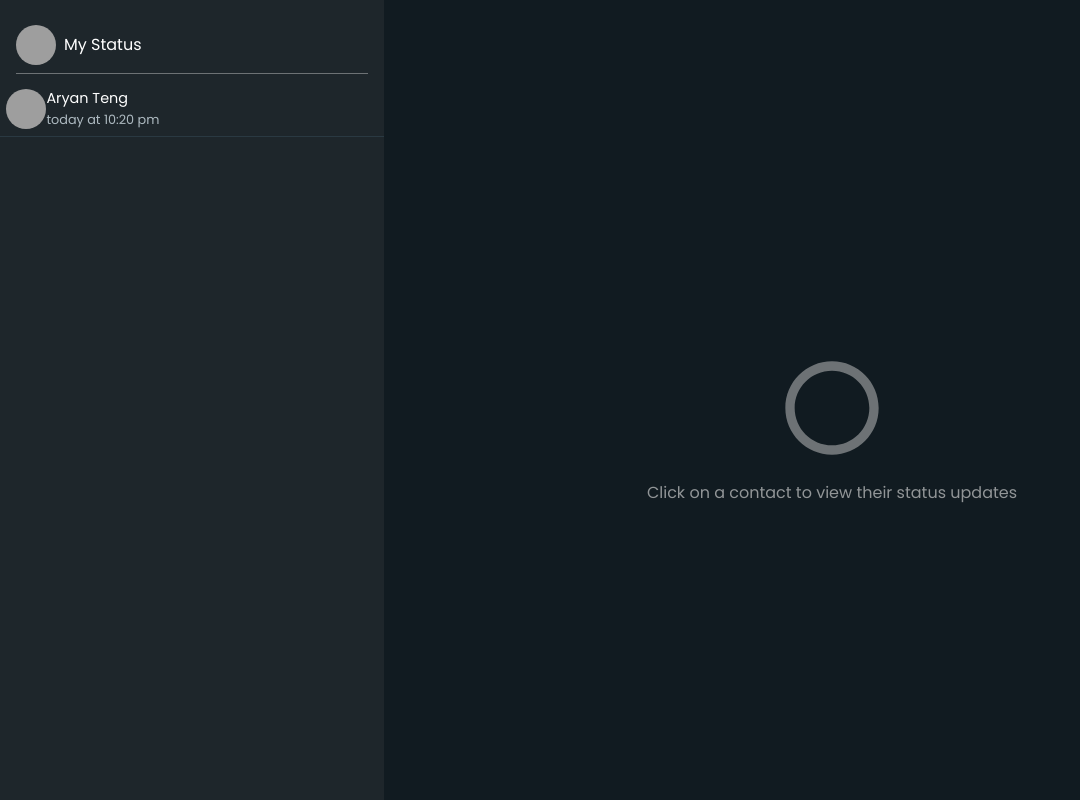
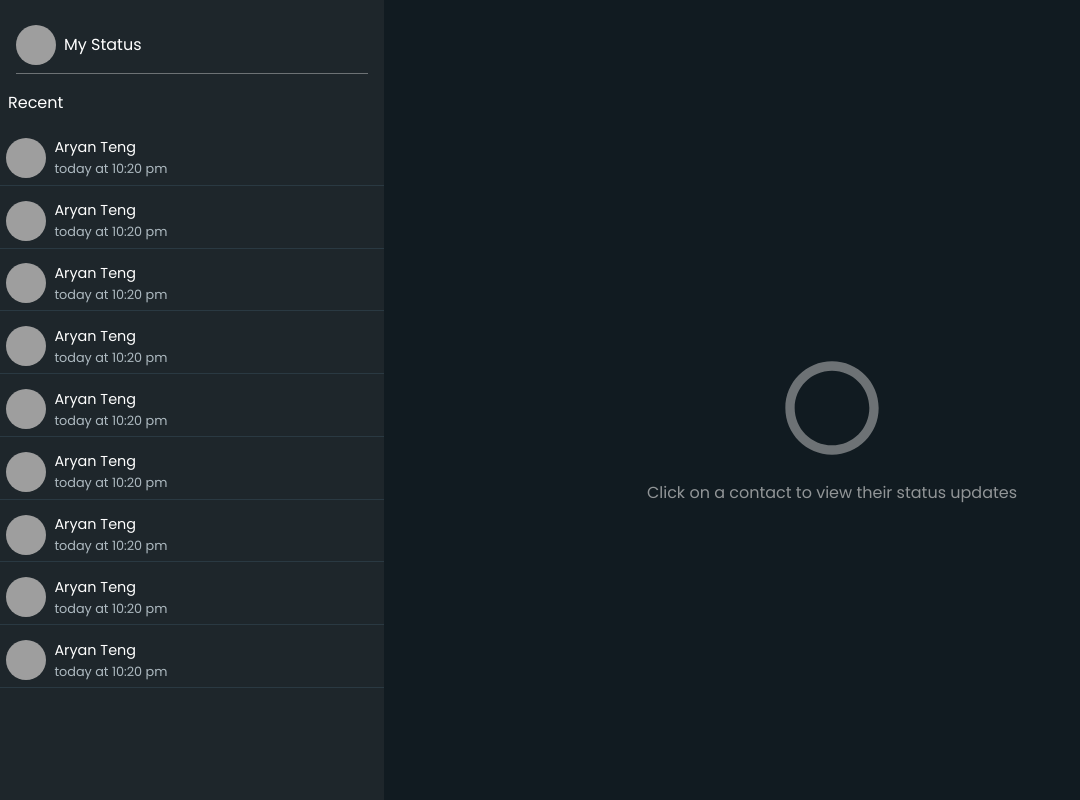
Before and after one commit to whatsappClone-DBMS/nextApp, a Next.js app: page /stories in a window 1280 px wide. Shown: the top 800 px of the page, without its empty margins (0-1080 px from the left). Built offline with nearby package versions, Linux system fonts and the light colour scheme; grey boxes are pictures that could not be loaded.

Commit message:
stories completed

```diff
--- a/Components/Story/StoryComponent.js
+++ b/Components/Story/StoryComponent.js
@@ -9,7 +9,7 @@ function StoryComponent() {
           alt="Remy Sharp"
           src={"http://sc01.alicdn.com/kf/HTB1jA_RXrj1gK0jSZFuq6ArHpXab.jpg"}
           sx={{ width: 40, height: 40, cursor: "pointer" }}/>
-      <div className={styles.nameFlex}>
+      <div className={styles.nameFlex} style={{marginLeft:"0.5rem"}}>
         <p className={styles.name}>Aryan Teng</p>
         <p className={styles.message}>today at 10:20 pm</p>
       </div>
--- a/pages/stories.js
+++ b/pages/stories.js
@@ -15,9 +15,16 @@ function Story() {
                 sx={{ width: 40, height: 40, cursor: "pointer" }}/>
                 <p style={{marginLeft:"0.5rem"}}>My Status</p>
             </div>
-            <div>
-                <StoryComponent/>
-            </div>
+            <p style={{marginLeft:"0.5rem"}}>Recent</p>
+            <StoryComponent/>
+            <StoryComponent/>
+            <StoryComponent/>
+            <StoryComponent/>
+            <StoryComponent/>
+            <StoryComponent/>
+            <StoryComponent/>
+            <StoryComponent/>
+            <StoryComponent/>
         </div>
         <div style={{marginTop:"1rem"}}></div>
         <div className={styles.storyPage}>
```
